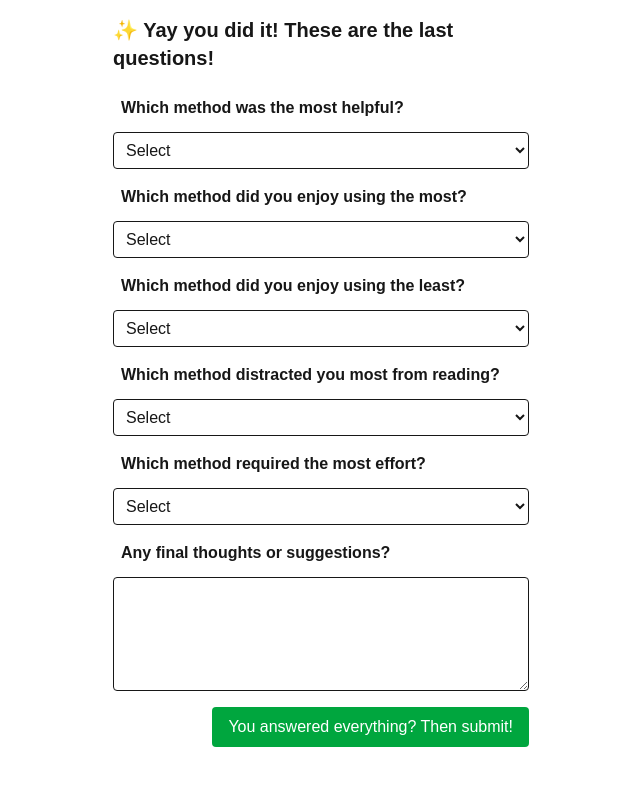
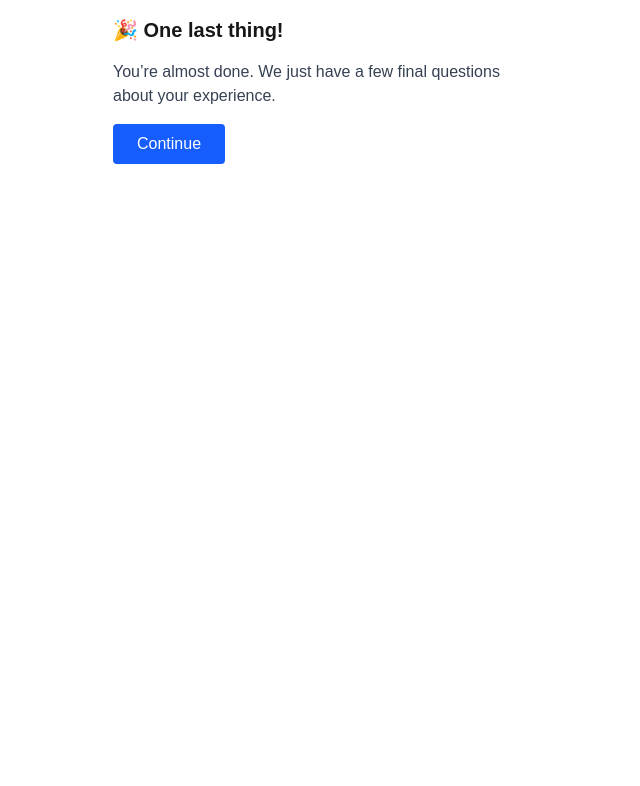
Before and after one commit to annappnkl/digital-reading, a Next.js app: page /postsurvey in a window 1280 px wide. Shown: the top 786 px of the page, without its empty margins (319-959 px from the left). Built offline with nearby package versions, Linux system fonts and the light colour scheme.

Commit message:
added an in between screen because people overlooked it

```diff
--- a/pages/postsurvey.tsx
+++ b/pages/postsurvey.tsx
@@ -5,10 +5,10 @@ import { supabase } from '../lib/supabaseClient';
 
 export default function PostSurvey() {
   const router = useRouter();
+  const [step, setStep] = useState(1);
   const [formData, setFormData] = useState({
     ranking_helpful: '',
     ranking_enjoyable: '',
-      ranking_not_enjoyable:  '',
     ranking_disruptive: '',
     ranking_effort: '',
     per_condition_helpfulness: {
@@ -27,7 +27,6 @@ export default function PostSurvey() {
   };
 
   const handleSubmit = async () => {
-
     localStorage.setItem('postSurveyData', JSON.stringify(formData));
     const session_id = localStorage.getItem('session_id');
     const user_id = localStorage.getItem('user_id');
@@ -42,62 +41,115 @@ export default function PostSurvey() {
     router.push('/completion');
   };
 
-
-
   return (
     <div className="p-4 max-w-md mx-auto">
-     <h1 className="text-xl font-bold mb-4">✨ Yay you did it! These are the last questions!</h1>
+      {step === 1 && (
+        <>
+          <h1 className="text-xl font-bold mb-4">🎉 One last thing!</h1>
+          <p className="text-gray-700 mb-4">
+            You’re almost done. We just have a few final questions about your experience.
+          </p>
+          <button
+            onClick={() => setStep(2)}
+            className="px-6 py-2 bg-blue-600 text-white rounded hover:bg-blue-700 transition"
+          >
+            Continue
+          </button>
+        </>
+      )}
 
+      {step === 2 && (
+        <>
+          <h1 className="text-xl font-bold mb-4">Post-Reading Survey</h1>
 
-      <label className="block mt-4 p-2 mb-1 font-semibold">Which method was the most helpful?</label>
+          <p className="mb-2 font-semibold">How helpful was each reading mode?</p>
+          {['synonym', 'explanation', 'translation', 'click_only'].map(mode => (
+            <div key={mode} className="mb-2">
+              <label className="capitalize block">{mode.replace('_', ' ')}</label>
+              <select
+                name={mode}
+                value={formData.per_condition_helpfulness[mode]}
+                onChange={e =>
+                  setFormData(prev => ({
+                    ...prev,
+                    per_condition_helpfulness: {
+                      ...prev.per_condition_helpfulness,
+                      [mode]: e.target.value
+                    }
+                  }))
+                }
+                className="block w-full p-2 border rounded"
+              >
+                <option value="">Select (1 = Not helpful, 5 = Very helpful)</option>
+                {[1, 2, 3, 4, 5].map(n => (
+                  <option key={n} value={n}>{n}</option>
+                ))}
+              </select>
+            </div>
+          ))}
+
+          <label className="block mt-4 mb-1">Which mode was the most helpful?</label>
           <select name="ranking_helpful" value={formData.ranking_helpful} onChange={handleChange} className="block mb-2 p-2 border rounded w-full">
             <option value="">Select</option>
-        {['Synonym/simplification replacement', 'Detailed explanation', 'Translation to my native language', 'Marking words & dictionary', 'None'].map(opt => (
+            {['synonym', 'explanation', 'translation', 'click_only'].map(opt => (
               <option key={opt} value={opt}>{opt.replace('_', ' ')}</option>
             ))}
           </select>
 
-      <label className="block p-2 mb-1 font-semibold">Which method did you enjoy using the most?</label>
+          <label className="block mb-1">Which mode did you enjoy using the most?</label>
           <select name="ranking_enjoyable" value={formData.ranking_enjoyable} onChange={handleChange} className="block mb-2 p-2 border rounded w-full">
             <option value="">Select</option>
-        {['Synonym/simplification replacement', 'Detailed explanation', 'Translation to my native language', 'Marking words & dictionary', 'None'].map(opt => (
+            {['synonym', 'explanation', 'translation', 'click_only'].map(opt => (
               <option key={opt} value={opt}>{opt.replace('_', ' ')}</option>
             ))}
           </select>
 
-      <label className="block p-2 mb-1 font-semibold">Which method did you enjoy using the least?</label>
-      <select name="ranking_not_enjoyable" value={formData.ranking_not_enjoyable} onChange={handleChange} className="block mb-2 p-2 border rounded w-full">
+          <label className="block mb-1">Which mode disrupted your reading flow the most?</label>
+          <select name="ranking_disruptive" value={formData.ranking_disruptive} onChange={handleChange} className="block mb-2 p-2 border rounded w-full">
             <option value="">Select</option>
-        {['Synonym/simplification replacement', 'Detailed explanation', 'Translation to my native language', 'Marking words & dictionary', 'None'].map(opt => (
+            {['synonym', 'explanation', 'translation', 'click_only', 'none'].map(opt => (
               <option key={opt} value={opt}>{opt.replace('_', ' ')}</option>
             ))}
           </select>
 
-      <label className="block p-2 mb-1 font-semibold">Which method distracted you most from reading?</label>
-      <select name="ranking_disruptive" value={formData.ranking_disruptive} onChange={handleChange} className="block mb-2 p-2 border rounded w-full">
+          <label className="block mb-1">Which mode required the most effort?</label>
+          <select name="ranking_effort" value={formData.ranking_effort} onChange={handleChange} className="block mb-2 p-2 border rounded w-full">
             <option value="">Select</option>
-        {['Synonym/simplification replacement', 'Detailed explanation', 'Translation to my native language', 'Marking words & dictionary', 'None'].map(opt => (
+            {['synonym', 'explanation', 'translation', 'click_only'].map(opt => (
               <option key={opt} value={opt}>{opt.replace('_', ' ')}</option>
             ))}
           </select>
 
-      <label className="block p-2 mb-1 font-semibold">Which method required the most effort?</label>
-      <select name="ranking_effort" value={formData.ranking_effort} onChange={handleChange} className="block mb-2 p-2 border rounded w-full">
+          <label className="block mb-2 mt-4">"I feel confident I understood the story."</label>
+          <select name="comprehension" value={formData.comprehension} onChange={handleChange} className="block mb-4 p-2 border rounded w-full">
             <option value="">Select</option>
-        {['Synonym/simplification replacement', 'Detailed explanation', 'Translation to my native language', 'Marking words & dictionary', 'None'].map(opt => (
-          <option key={opt} value={opt}>{opt.replace('_', ' ')}</option>
-        ))}
+            <option value="1">Strongly disagree</option>
+            <option value="2">Disagree</option>
+            <option value="3">Neutral</option>
+            <option value="4">Agree</option>
+            <option value="5">Strongly agree</option>
           </select>
 
-      <label className="block p-2 mb-1 font-semibold">Any final thoughts or suggestions?</label>
+          <label className="block mb-2">"I felt stressed reading the text."</label>
+          <select name="stress" value={formData.stress} onChange={handleChange} className="block mb-4 p-2 border rounded w-full">
+            <option value="">Select</option>
+            <option value="1">Not at all</option>
+            <option value="2">A little</option>
+            <option value="3">Moderately</option>
+            <option value="4">Quite a bit</option>
+            <option value="5">Extremely</option>
+          </select>
+
+          <label className="block mb-2">Any final thoughts or suggestions?</label>
           <textarea name="notes" value={formData.notes} onChange={handleChange} className="block mb-4 p-2 border rounded w-full" rows={4}></textarea>
 
           <div className="flex justify-end">
             <button onClick={handleSubmit} className="px-4 py-2 bg-green-600 text-white rounded">
-          You answered everything? Then submit!
+              Submit
             </button>
           </div>
-
+        </>
+      )}
     </div>
   );
 }
```
Lines whose indentation alone changed are shown as unchanged.
